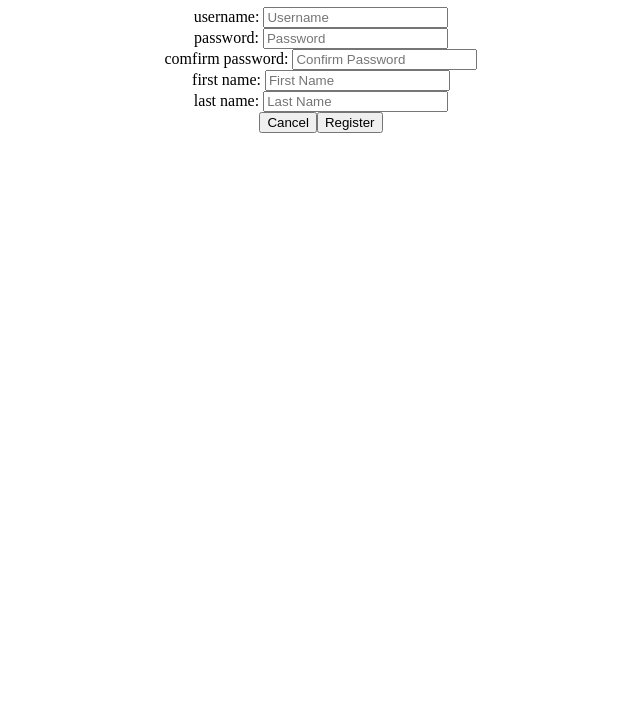
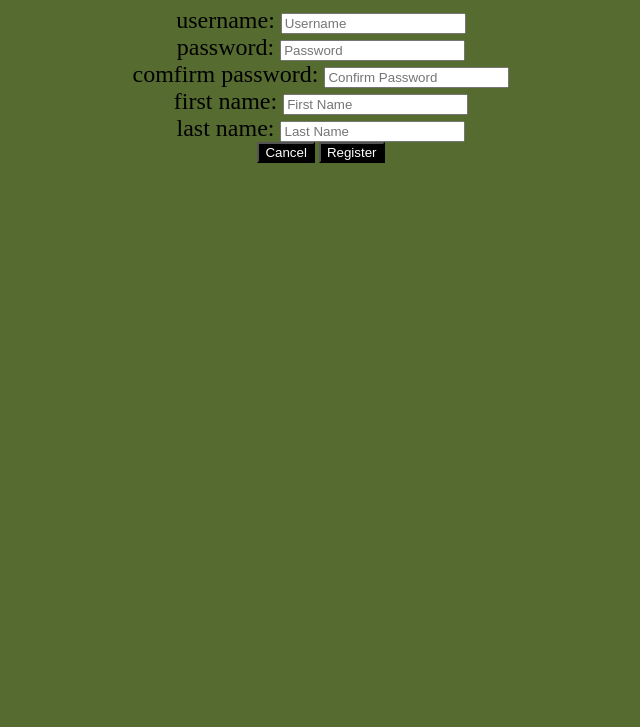
Before and after one commit to PrinceTew/ITPC_3_Prelim_Exam, a plain HTML site: page register.html in a window 1280 px wide. Shown: the part 73-800 px from the top of the page, without its empty margins (319-959 px from the left). Drawn offline with Linux system fonts and the light colour scheme.

Commit message:
7th commit

```diff
--- a/register.html
+++ b/register.html
@@ -1,19 +1,36 @@
 <!DOCTYPE html>
 <html lang ="en">
+
+    <style>
+        .background_register{
+            background-color: darkolivegreen;
+        }
+        .btn_color{
+            background-color: black;
+        }
+        #font_style{
+            font-size: x-large;
+        }
+        #btn_font_color{
+            color: white;
+        }
+
+    </style>
+
     <head>
         <title>Registration</title>
     </head>
 
-    <body>
+    <body class="background_register">
         <div style="text-align: center;">
             <h1>Registration Page</h1>
-        <div >username: <input type="text" placeholder="Username"></div>
 
-        <div>password: <input type="text" placeholder="Password"></div>
-        <div>comfirm password: <input type="text" placeholder="Confirm Password"></div>
-        <div>first name: <input type="text" placeholder="First Name"></div>
-        <div>last name: <input type="text" placeholder="Last Name"></div>
+        <div id="font_style">username: <input type="text" placeholder="Username"></div>
+        <div id="font_style">password: <input type="text" placeholder="Password"></div>
+        <div id="font_style">comfirm password: <input type="text" placeholder="Confirm Password"></div>
+        <div id="font_style">first name: <input type="text" placeholder="First Name"></div>
+        <div id="font_style">last name: <input type="text" placeholder="Last Name"></div>
 
-        <div><button>Cancel</button><button>Register</button></div>
+        <div><button class="btn_color" id="btn_font_color">Cancel</button> <button class="btn_color" id="btn_font_color">Register</button></div>
         </div>
     </body>
```
